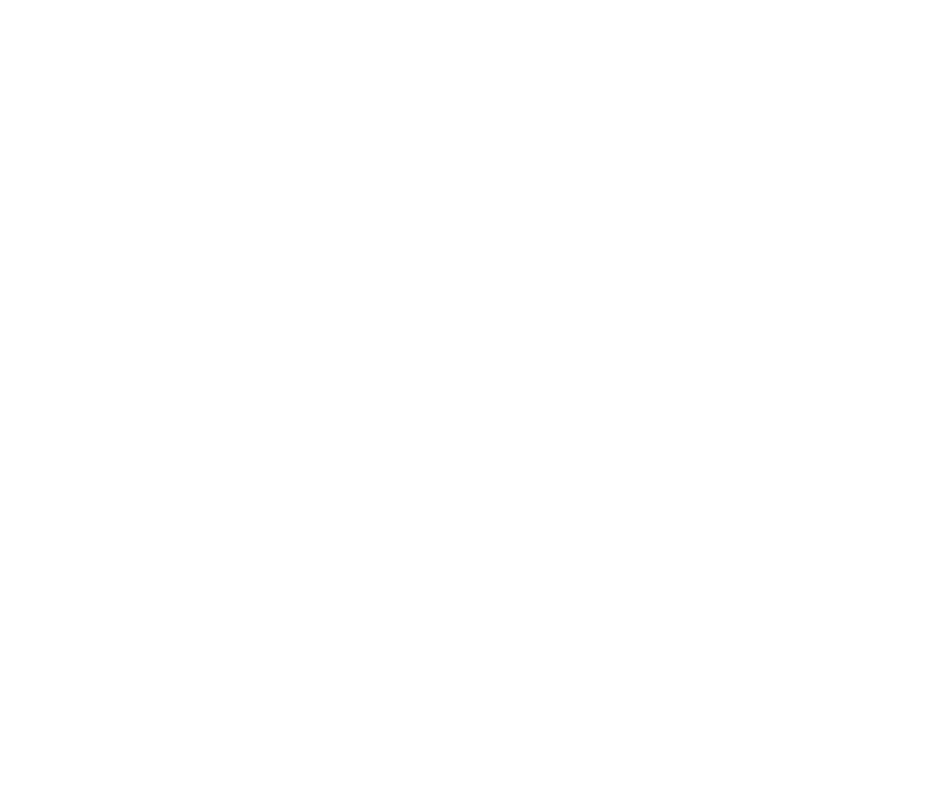
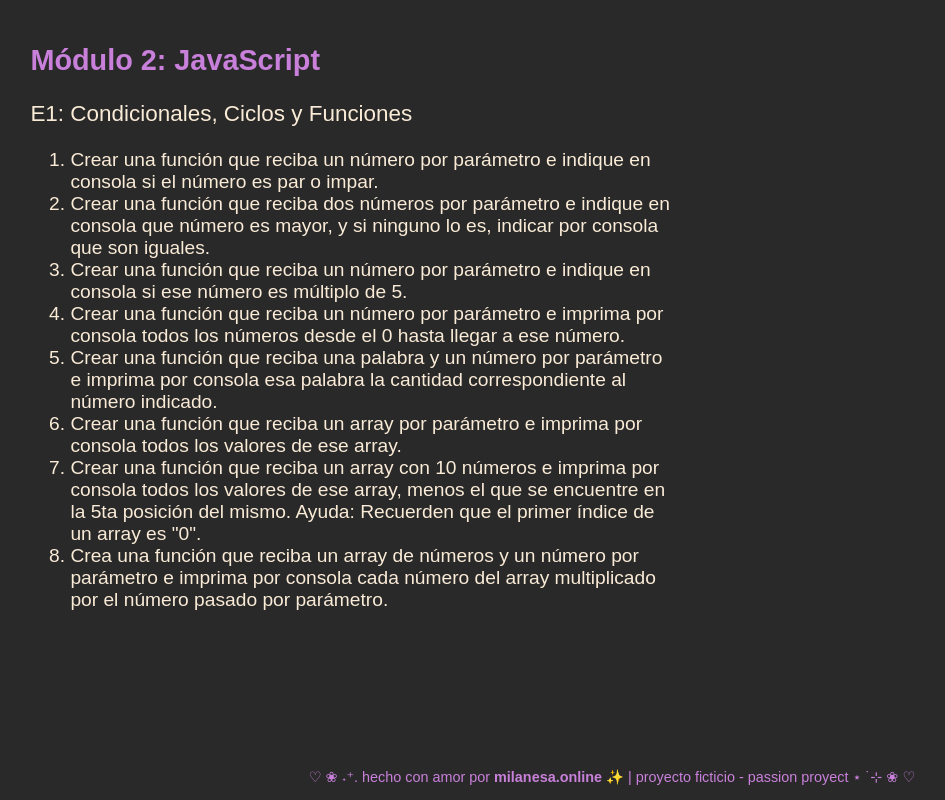
Before and after one commit to milanesaonline/e1_JSNUCBA, a plain HTML site: page index.html in a window 1280 px wide. Shown: the whole page, without its empty margins (28-973 px from the left). Drawn offline with Linux system fonts and the light colour scheme.

Commit message:
entrega e1 JS

```diff
--- a/index.html
+++ b/index.html
@@ -4,8 +4,48 @@
     <meta charset="UTF-8">
     <meta name="viewport" content="width=device-width, initial-scale=1.0">
     <title>E1 JS Delfi Caste</title>
+    <link rel="stylesheet" href="styles.css">
+
 </head>
 <body>
+    <section>
+    <h1>Módulo 2: JavaScript</h1>
+    <h3>E1: Condicionales, Ciclos y Funciones</h3>
+    <p>
+        <ol>
+            <li>
+                Crear una función que reciba un número por parámetro e indique en consola si el número es par o impar.
+            </li>
+            <li>
+                Crear una función que reciba dos números por parámetro e indique en consola que número es mayor, y si ninguno lo es, indicar por consola que son iguales.
+            </li>
+            <li>
+                Crear una función que reciba un número por parámetro e indique en consola si ese número es múltiplo de 5.
+            </li>
+            <li>
+                Crear una función que reciba un número por parámetro e imprima por consola todos los números desde el 0 hasta llegar a ese número.
+            </li>
+            <li>
+                Crear una función que reciba una palabra y un número por parámetro e imprima por consola  esa palabra la cantidad correspondiente al número indicado.
+            </li>
+            <li>
+                Crear una función que reciba un array por parámetro e imprima por consola todos los valores de ese array.
+            </li>
+            <li>
+                Crear una función que reciba un array con 10 números e imprima por consola todos los valores de ese array, menos el que se encuentre en la 5ta posición del mismo. Ayuda: Recuerden que el primer índice de un array es "0".
+            </li>
+            <li>
+                Crea una función que reciba un array de números y un número por parámetro e imprima por consola cada número del array multiplicado por el número pasado por parámetro.
+            </li>
+
+        </ol>
+        </p>
+
+    </section>
+    <footer>
+        <p>♡ ❀ ˖⁺. hecho con amor por<a href="https://github.com/milanesaonline"> milanesa.online ✨</a> | proyecto ficticio - passion proyect ⋆ ˙⊹ ❀ ♡ </p>
+      </footer>
+    <script src="./script.js"></script>
 
 </body>
 </html>
--- /dev/null
+++ b/script.js
@@ -0,0 +1,80 @@
+// ---------------------------------------------------------------------------------------------------
+
+// 1 - Crear una función que reciba un número por parámetro e indique en consola si el número es par o impar.
+
+const esPar = (a = 0) => console.log (a % 2 == 0 ? "Es par" : "Es impar");
+
+console.log(esPar(7));  // "Es impar"
+console.log(esPar(10)); // "Es par"
+
+// ---------------------------------------------------------------------------------------------------
+
+// 2 - Crear una función que reciba dos números por parámetro e indique en consola que número es mayor, y si ninguno lo es, indicar por consola que son iguales.
+
+function esMayor (a = 0, b = 0) {
+    if (a > b) return (a + "es mayor que" + b);
+    if (b > a) return (b + "es mayor que" + a);
+    if (b === a) return ("son el mismo número");
+    }
+
+// ---------------------------------------------------------------------------------------------------
+
+// 3 - Crear una función que reciba un número por parámetro e indique en consola si ese número es múltiplo de 5.
+
+const esMultiplo = (a = 0) => console.log(a % 5 == 0 ? "Es multiplo de 5" : "No es multiplo de 5");
+
+// ---------------------------------------------------------------------------------------------------
+
+// 4 - Crear una función que reciba un número por parámetro e imprima por consola todos los números desde el 0 hasta llegar a ese número.
+
+function contarHasta(a = 1) {
+      for (let inicio = 0; inicio <= a; inicio++) {
+        console.log("Inicio:", inicio);
+      }
+    }
+
+// ---------------------------------------------------------------------------------------------------
+
+// 5 - Crear una función que reciba una palabra y un número por parámetro e imprima por consola esa palabra la cantidad correspondiente
+//  al número indicado.
+
+function imprimirHasta(veces = 1, palabra="") {
+      for (let inicio = 0; inicio <= veces; inicio++) {
+        console.log(palabra);
+      }
+    }
+
+// ---------------------------------------------------------------------------------------------------
+
+// 6 - Crear una función que reciba un array por parámetro e imprima por consola todos los valores de ese array.
+
+function imprimirArray(array) {
+    for (let inicio = 0; inicio < array.length; i++) {
+        console.log(array[inicio]);
+    }
+}
+
+// ---------------------------------------------------------------------------------------------------
+
+// 7 - Crear una función que reciba un array con 10 números e imprima por consola todos los valores de ese array, menos el que se encuentre en la 5ta posición del mismo. Ayuda: Recuerden que el primer índice de un array es "0".
+
+function saltandoElQuinto(numeros = [1, 2, 3, 4, 5, 6, 7, 8, 9]) {
+      for (let position = 0; position < numeros.length; position++) {
+        if (position == 5) {
+          continue;
+        }
+        console.log(numeros[position]);
+      }
+    }
+
+// ---------------------------------------------------------------------------------------------------
+
+// 8 - Crea una función que reciba un array de números y un número por parámetro e imprima por consola cada número del array
+//  multiplicado por el número pasado por parámetro.
+
+function multiplicandoNumeros(numeros = [1, 2, 3, 4, 5, 6, 7, 8, 9], numero = 1){
+    for (let position = 0; position < numeros.length; position++) {
+        console.log (numeros[position] * numero);
+    }
+}
+// ---------------------------------------------------------------------------------------------------
--- /dev/null
+++ b/styles.css
@@ -0,0 +1,41 @@
+body{
+    background-color: rgb(41, 41, 41);
+    font-family: Arial, Helvetica, sans-serif;
+    color: antiquewhite;
+    margin: 0;
+    font-size: 1.2rem;
+}
+
+h1{
+    color: #C980DB;
+    font-weight: bold;
+}
+
+h3{
+    font-weight: lighter;
+}
+
+section{
+    padding: 20px;
+    max-width: 50vw;
+    margin-left: 3vw;
+}
+
+footer{
+    background-color: rgb(41, 41, 41);
+    color: #C980DB;
+    margin: 0;
+    text-align: center;
+    font-size: 0.9rem;
+    width: 100%;
+    position: absolute;
+    bottom: 0;
+
+        a{
+    text-decoration: none;
+    font-weight: bold;
+    color: inherit;
+        }
+
+
+}
```
